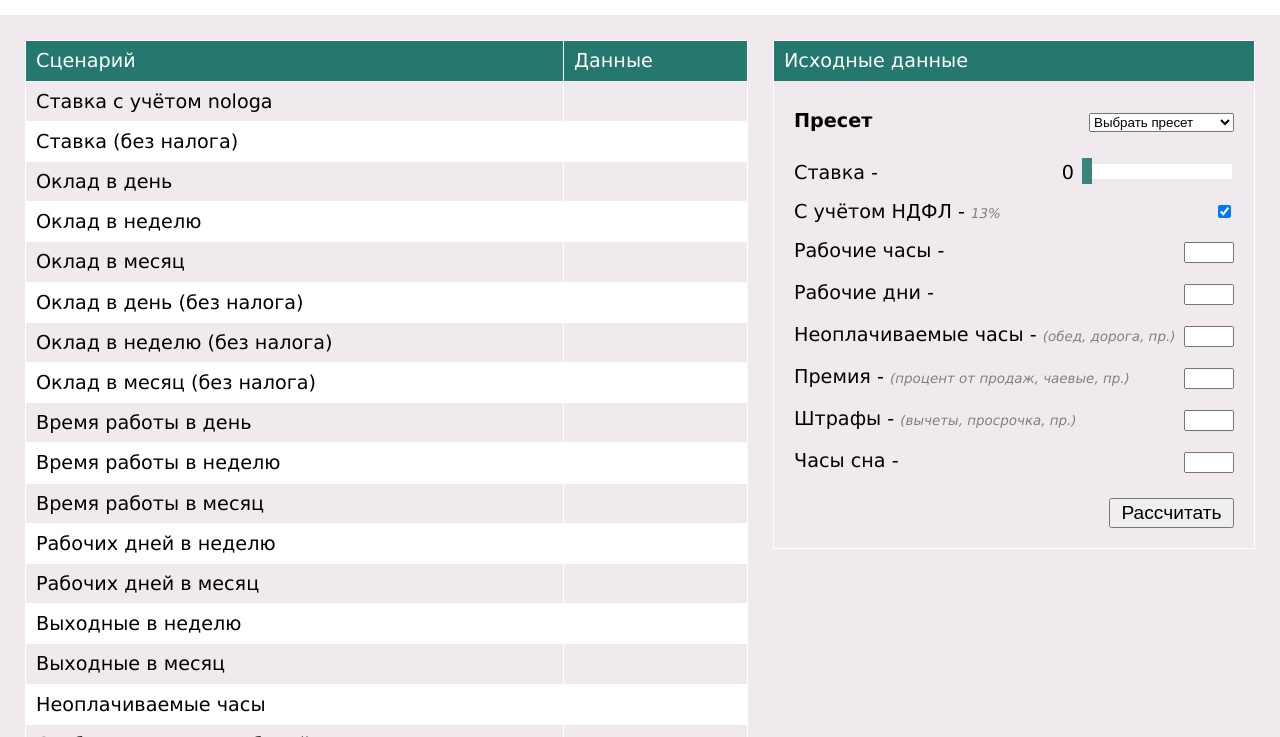
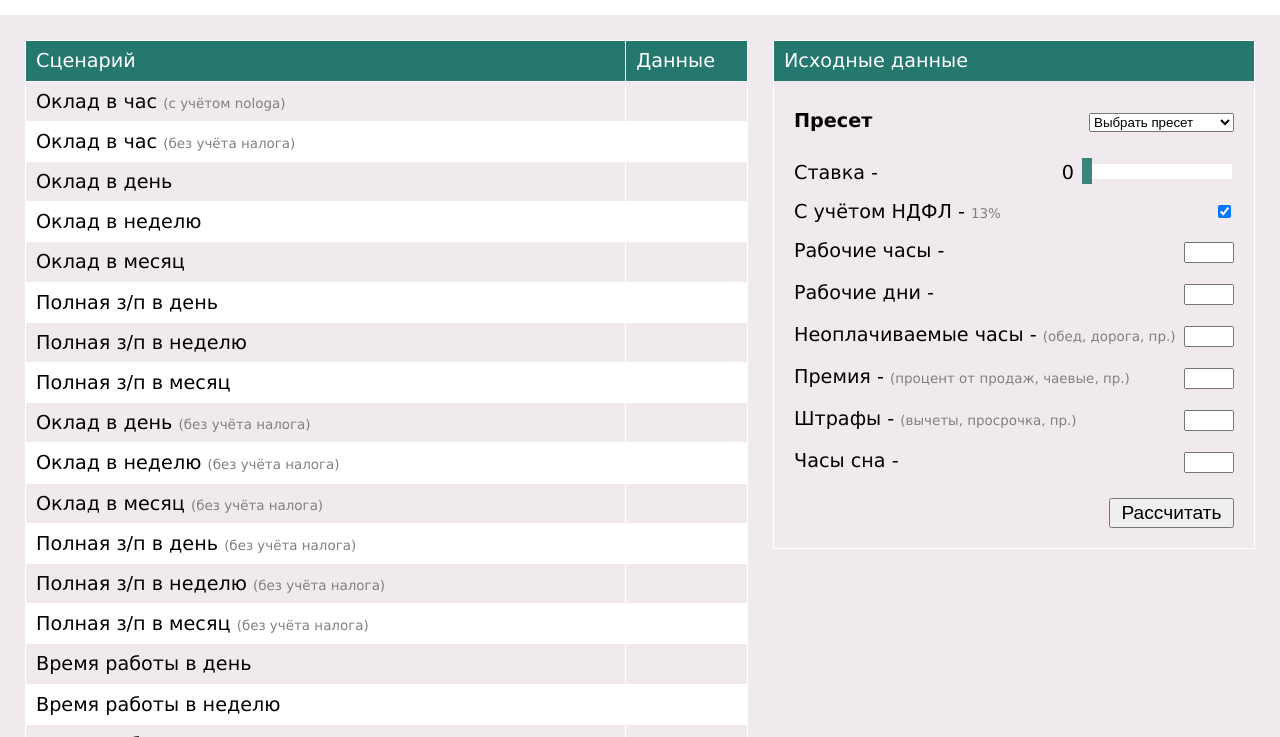
Before and after one commit to D1mitryS/salary_calculator, a plain HTML site: page index.html in a window 1280 px wide. Shown: the part 63-800 px from the top of the page. Drawn offline with Linux system fonts and the light colour scheme.

Commit message:
new table rows added

```diff
--- a/index.html
+++ b/index.html
@@ -28,11 +28,15 @@
                     </thead>
                     <tbody>
                         <tr>
-                            <td>Ставка с учётом nologa</td>
+                            <td>
+                                Оклад в час <span class="extended-description">(с учётом nologa)</span>
+                            </td>
                             <td id="answer-salary-taxed"></td>
                         </tr>
                         <tr>
-                            <td>Ставка (без налога)</td>
+                            <td>
+                                Оклад в час <span class="extended-description">(без учёта налога)</span>
+                            </td>
                             <td id="answer-salary-untaxed"></td>
                         </tr>
                         <tr>
@@ -48,16 +52,52 @@
                             <td id="answer-salary-at-month"></td>
                         </tr>
                         <tr>
-                            <td>Оклад в день (без налога)</td>
+                            <td>Полная з/п в день </td>
+                            <td id="answer-full-salary-at-day"></td>
+                        </tr>
+                        <tr>
+                            <td>Полная з/п в неделю</td>
+                            <td id="answer-full-salary-at-week"></td>
+                        </tr>
+                        <tr>
+                            <td>Полная з/п в месяц</td>
+                            <td id="answer-full-salary-at-month"></td>
+                        </tr>
+                        <tr>
+                            <td>
+                                Оклад в день <span class="extended-description">(без учёта налога)</span>
+                            </td>
                             <td id="answer-untaxed-salary-at-day"></td>
                         </tr>
                         <tr>
-                            <td>Оклад в неделю (без налога)</td>
+                            <td>
+                                Оклад в неделю <span class="extended-description">(без учёта налога)</span>
+                            </td>
                             <td id="answer-untaxed-salary-at-week"></td>
                         </tr>
                         <tr>
-                            <td>Оклад в месяц (без налога)</td>
+                            <td>
+                                Оклад в месяц <span class="extended-description">(без учёта налога)</span>
+                            </td>
                             <td id="answer-untaxed-salary-at-month"></td>
+                        </tr>
+                        <tr>
+                            <td>Полная з/п в день
+                                <span class="extended-description">(без учёта налога)</span>
+                            </td>
+                            <td id="answer-untaxed-full-salary-at-day"></td>
+                        </tr>
+                        <tr>
+                            <td>Полная з/п в неделю
+                                <span class="extended-description">(без учёта налога)</span>
+                            </td>
+                            <td id="answer-taxed-full-salary-at-week"></td>
+                        </tr>
+                        <tr>
+                            <td>Полная з/п в месяц
+                                <span class="extended-description">(без учёта налога)</span>
+                            </td>
+                            <td id="answer-taxed-full-salary-at-month"></td>
                         </tr>
                         <tr>
                             <td>Время работы в день</td>
@@ -80,11 +120,11 @@
                             <td id="answer-work-days-at-month"></td>
                         </tr>
                         <tr>
-                            <td>Выходные в неделю</td>
+                            <td>Выходных дней в неделю</td>
                             <td id="answer-freedays-in-week"></td>
                         </tr>
                         <tr>
-                            <td>Выходные в месяц</td>
+                            <td>Выходных дней в месяц</td>
                             <td id="answer-freedays-in-month"></td>
                         </tr>
                         <tr>
@@ -96,15 +136,19 @@
                             <td id="answer-freehours-on-workday"></td>
                         </tr>
                         <tr>
-                            <td>Свободные часы в неделю</td>
+                            <td>
+                                Свободные часы в неделю <span class="extended-description">(с учётом сна, рабочих и выходных дней)</span>
+                            </td>
                             <td id="answer-freehours-on-week"></td>
                         </tr>
                         <tr>
-                            <td>Свободные часы в месяц</td>
+                            <td>
+                                Свободные часы в месяц <span class="extended-description">(с учётом сна, рабочих и выходных дней)</span>
+                            </td>
                             <td id="answer-freehours-on-month"></td>
                         </tr>
                         <tr>
-                            <td>Активные часы в день</td>
+                            <td>Время бодрствония</td>
                             <td id="answer-active-hours"></td>
                         </tr>
                         <tr>
@@ -119,7 +163,7 @@
                 <form name="calculator" action="index.html" method="post" id="calculator-form">
                     <div class="form-container">
                         <label>
-                            <span class="description">Пресет</span>
+                            <p>Пресет</p>
                             <select id="preset-select">
                                 <option selected value="standard">Выбрать пресет</option>
                                 <option value="0">Офисный планктон</option>
@@ -130,7 +174,7 @@
                             </select>
                         </label>
                         <label>
-                            <span class="description">Ставка - </span>
+                            <p>Ставка - </p>
                             <div class="range-container">
                                 <output id="salary-output">0</output>
                                 <input type="range" id="salary" min="0" max="15" step="0.25" value="0"
@@ -138,31 +182,39 @@
                             </div>
                         </label>
                         <label>
-                            <span class="description">С учётом НДФЛ - <i>13%</i></span>
+                            <p>С учётом НДФЛ -
+                                <span class="extended-description">13%</span>
+                            </p>
                             <input type="checkbox" checked id="tax" name="calculator">
                         </label>
                         <label>
-                            <span class="description">Рабочие часы -</span>
+                            <p>Рабочие часы -</p>
                             <input type="number" min="0" max="12" id="hours" name="calculator">
                         </label>
                         <label>
-                            <span class="description">Рабочие дни -</span>
+                            <p>Рабочие дни -</p>
                             <input type="number" min="0" max="7" id="days" name="calculator">
                         </label>
                         <label>
-                            <span class="description">Неоплачиваемые часы - <i>(обед, дорога, пр.)</i></span>
+                            <p>Неоплачиваемые часы -
+                                <span class="extended-description">(обед, дорога, пр.)</span>
+                            </p>
                             <input type="number" id="non-paid-hours" min="0" max="10" name="calculator">
                         </label>
                         <label>
-                            <span class="description">Премия - <i>(процент от продаж, чаевые, пр.)</i></span>
+                            <p>Премия -
+                                <span class="extended-description">(процент от продаж, чаевые, пр.)</span>
+                            </p>
                             <input type="number" id="bonus" min="0" max="1000" name="calculator">
                         </label>
                         <label>
-                            <span class="description">Штрафы - <i>(вычеты, просрочка, пр.)</i></span>
+                            <p>Штрафы -
+                                <span class="extended-description">(вычеты, просрочка, пр.)</span>
+                            </p>
                             <input type="number" id="fine" min="0" max="1000" name="calculator">
                         </label>
                         <label>
-                            <span class="description">Часы сна - </span>
+                            <p>Часы сна - </p>
                             <input type="number" id="sleep-hours" min="0" max="14" name="calculator">
                         </label>
                         <button type="submit" id="submit" name="calculator">Рассчитать</button>
--- a/script.js
+++ b/script.js
@@ -25,9 +25,17 @@ const answerSalaryInDay = document.querySelector("#answer-salary-at-day");
 const answerSalaryInWeek = document.querySelector("#answer-salary-at-week");
 const answerSalaryInMonth = document.querySelector("#answer-salary-at-month");
 
+const answerFullSalaryInDay = document.querySelector("#answer-full-salary-at-day");
+const answerFullSalaryInWeek = document.querySelector("#answer-full-salary-at-week");
+const answerFullSalaryInMonth = document.querySelector("#answer-full-salary-at-month");
+
 const answerSalaryInDayUntaxed = document.querySelector("#answer-untaxed-salary-at-day");
 const answerSalaryInWeekUntaxed = document.querySelector("#answer-untaxed-salary-at-week");
 const answerSalaryInMonthUntaxed = document.querySelector("#answer-untaxed-salary-at-week");
+
+const answerFullSalaryInDayUntaxed = document.querySelector("#answer-untaxed-full-salary-at-day");
+const answerFullSalaryInWeekUntaxed = document.querySelector("#answer-untaxed-full-salary-at-week");
+const answerFullSalaryInMonthUntaxed = document.querySelector("#answer-untaxed-full-salary-at-month");
 
 const answerWorkHoursInDay = document.querySelector("#answer-work-hours-at-day");
 const answerWorkHoursInWeek = document.querySelector("#answer-work-hours-at-week");
@@ -157,13 +165,21 @@ calculatorForm.addEventListener("submit", (evt) => {
     }
 
 
-    answerSalaryInDay.textContent = Math.round(getSalaryInDay(salary, workHours)) + " руб.";
-    answerSalaryInWeek.textContent = Math.round(getSalaryInWeek(salary, workHours, workDays)) + " руб.";
-    answerSalaryInMonth.textContent = Math.round(getSalaryInMount(salary, workHours, workDays)) + " руб.";
+    answerSalaryInDay.textContent = getSalaryInDay(salary, workHours) + " руб.";
+    answerSalaryInWeek.textContent = getSalaryInWeek(salary, workHours, workDays) + " руб.";
+    answerSalaryInMonth.textContent = getSalaryInMount(salary, workHours, workDays) + " руб.";
+
+    // answerFullSalaryInDay.textContent =
+    // answerFullSalaryInWeek.textContent =
+    // answerFullSalaryInMonth.textContent =
 
     // answerSalaryInDayUntaxed =
     // answerSalaryInWeekUntaxed =
     // answerSalaryInMonthUntaxed =
+
+    // answerFullSalaryInDayUntaxed.textContent =
+    // answerFullSalaryInWeekUntaxed.textContent =
+    // answerFullSalaryInMonthUntaxed.textContent =
 
     answerWorkHoursInDay.textContent = workHours + " ч.";
     answerWorkHoursInWeek.textContent = getWorkHoursInWeek(workHours, workDays) + " ч.";
@@ -195,14 +211,6 @@ const getTaxed = num => {
 }
 
 
-const getWorkHoursInWeek = (workHours, workDays) => {
-    return workHours * workDays;
-}
-
-const getWorkHoursInMonth = (workHours, workDays) => {
-    return (workHours * workDays) * weeksAtMount;
-}
-
 const getSalaryInDay = (salaryInHour, workHours) => {
     return salaryInHour * workHours;
 }
@@ -214,6 +222,18 @@ const getSalaryInWeek = (salaryInHour, workHours, workDays) => {
 const getSalaryInMount = (salaryInHour, workHours, workDays) => {
     return ((salaryInHour * workHours) * workDays) * weeksAtMount;
 }
+
+
+const getWorkHoursInWeek = (workHours, workDays) => {
+    return workHours * workDays;
+}
+
+const getWorkHoursInMonth = (workHours, workDays) => {
+    return (workHours * workDays) * weeksAtMount;
+}
+
+
+
 
 const getFreeDaysInWeek = workDays => {
     return week - workDays;
--- a/style.css
+++ b/style.css
@@ -40,7 +40,7 @@ main .container {
     gap: 25px;
 }
 
-.answers table {
+section.answers table {
     width: 100%;
 }
 
@@ -59,7 +59,12 @@ main .container {
     min-width: 120px;
 }
 
-.settings {
+.answers .extended-description {
+    font-size: 0.7em;
+    color: grey;
+}
+
+section.settings {
     align-self: start;
     border: 1px white solid;
 }
@@ -117,7 +122,7 @@ main .container {
     width: 50px;
 }
 
-.settings .description i {
+.settings .extended-description {
     font-size: 0.7em;
     color: grey;
 }
```
